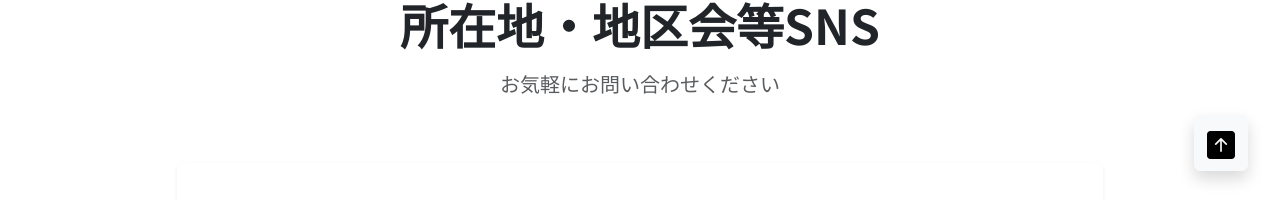
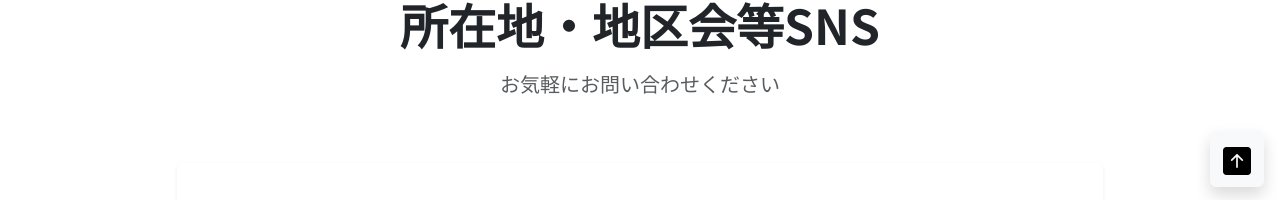
Before and after one commit to fukuokaprefbbs/fukuokaprefbbs.github.io, a Jekyll site: the page built from index.html, in a window 1280 px wide and 1400 px high, scrolled down 565 px. Shown: the part 1197-1397 px from the top of the window. Built offline with Jekyll 4.4.1, drawn with Linux system fonts in a browser that asks for light colours.

Commit message:
Update: スクロールトップボタンの位置調整

```diff
--- a/assets/css/main.scss
+++ b/assets/css/main.scss
@@ -33,7 +33,7 @@ html {
 // スクロールトップボタン
 #scrollToTop {
     position: fixed;
-    bottom: 2rem;
-    right: 2rem;
+    bottom: 1rem;
+    right: 1rem;
     z-index: 1000;
 }
```
